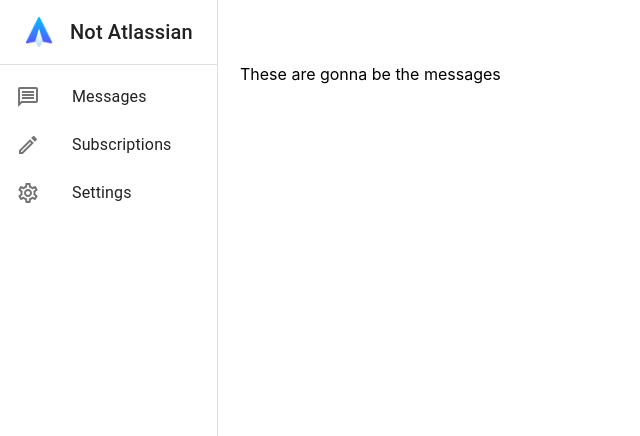
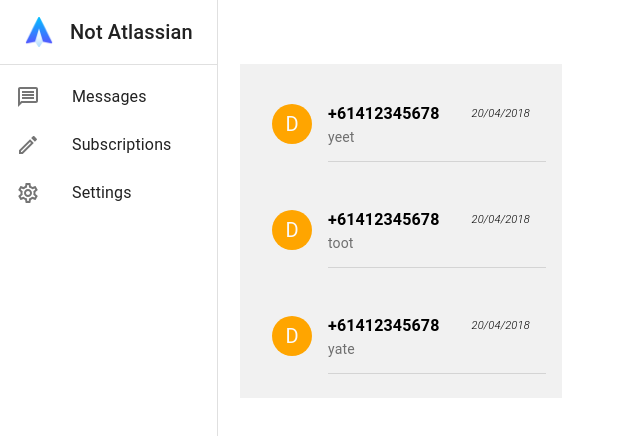
Before and after one commit to achen197/Messaging-Api, a React (Create React App) app: page /subscriptions in a window 1280 px wide. Shown: the top 436 px of the page, without its empty margins (0-640 px from the left). Built offline with nearby package versions, Linux system fonts and the light colour scheme.

Commit message:
WIP display message list

```diff
--- /dev/null
+++ b/src/views/Messages/Messages.module.scss
@@ -0,0 +1,29 @@
+.messagesContainer {
+  display: flex;
+
+  .list {
+    background: #f1f1f1;
+  }
+
+  .message {
+    margin: 1rem;
+
+    .avatar {
+        background: orange;
+    }
+
+    .messageTitle {
+        display: flex;
+        align-items: center;
+        justify-content: space-between;
+        font-weight: 700;
+
+        span {
+            font-size: 0.7rem;
+            font-style: italic;
+            font-weight: 300;
+            margin-left: 2rem;
+        }
+    }
+  }
+}
--- a/src/views/Messages/Messages.tsx
+++ b/src/views/Messages/Messages.tsx
@@ -1,10 +1,43 @@
-import React from 'react';
+import React from "react";
 import styles from "./Messages.module.scss";
+import { MessagesList } from "./MessagesList";
+
+export interface MessageDto {
+  to: string;
+  from: string;
+  body: string;
+  sentTimestamp: string;
+  messageId: string;
+}
+
+const data = [
+  {
+    to: "+61472880123",
+    from: "+61412345678",
+    body: "yeet",
+    sentTimestamp: "2018-04-20T14:24:35",
+    messageId: "DMASApiA0000000146",
+  },
+  {
+    to: "+61472880123",
+    from: "+61412345678",
+    body: "toot",
+    sentTimestamp: "2018-04-20T14:24:35",
+    messageId: "DMASApiA0000000146",
+  },
+  {
+    to: "+61472880123",
+    from: "+61412345678",
+    body: "yate",
+    sentTimestamp: "2018-04-20T14:24:35",
+    messageId: "DMASApiA0000000146",
+  },
+];
 
 export const Messages = () => {
-    return (
-        <div>
-            These are gonna be the messages
-        </div>
-    )
-}
+  return (
+    <div className={styles.messagesContainer}>
+      <MessagesList messages={data} />
+    </div>
+  );
+};
--- /dev/null
+++ b/src/views/Messages/MessagesList.tsx
@@ -0,0 +1,46 @@
+import { Box, List, ListItem, ListItemAvatar, Avatar, ListItemText, Typography, Divider } from "@material-ui/core";
+import moment from "moment";
+import React from "react";
+import { MessageDto } from "./Messages";
+import styles from "./Messages.module.scss";
+
+interface IMessagesListProps {
+    messages: MessageDto[];
+}
+
+export const MessagesList = (props: IMessagesListProps) => {
+  return (
+    <Box className={styles.list}>
+      {props.messages.map((m, i) => (
+        <List key={i} className={styles.message}>
+          <ListItem alignItems="flex-start">
+            <ListItemAvatar>
+              <Avatar classes={{ root: styles.avatar }}>
+                {m.messageId.slice(0, 1)}
+              </Avatar>
+            </ListItemAvatar>
+            <ListItemText
+              primary={
+                <div className={styles.messageTitle}>
+                  {m.from}
+                  <span>{moment(m.sentTimestamp).format("DD/MM/YYYY")}</span>
+                </div>
+              }
+              secondary={
+                <Typography
+                  component="span"
+                  variant="body2"
+                  className={styles.inline}
+                  color="textSecondary"
+                >
+                  {m.body}
+                </Typography>
+              }
+            />
+          </ListItem>
+          <Divider variant="inset" component="li" />
+        </List>
+      ))}
+    </Box>
+  );
+};
```
